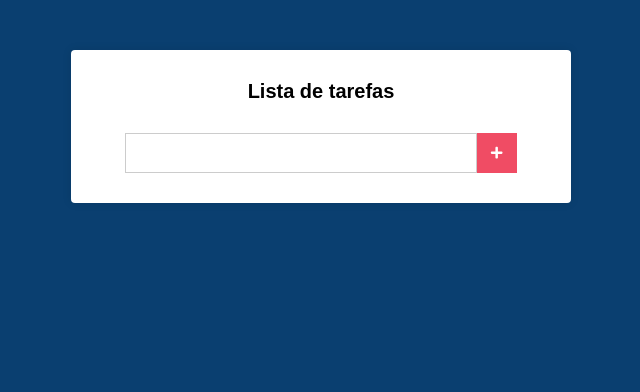
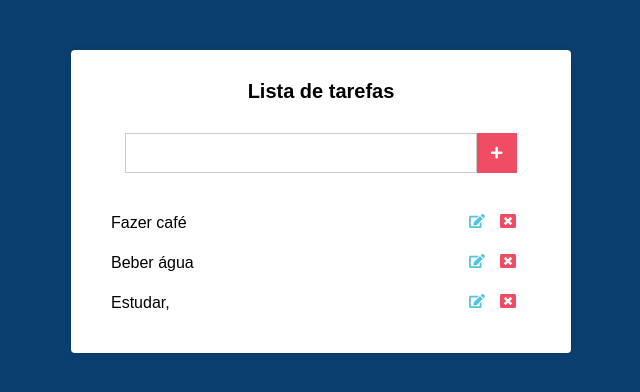
Before and after one commit to ArturCarvalho0/lista-tarefas, a React (Create React App) app: page / in a window 1280 px wide. Shown: the top 392 px of the page, without its empty margins (319-959 px from the left). Built offline with nearby package versions, Linux system fonts and the light colour scheme.

Commit message:
Estilizando as tarefas

```diff
--- a/src/components/Main.css
+++ b/src/components/Main.css
@@ -19,15 +19,15 @@
 }
 
 .form input[type="text"] {
-  height:40px;
-  padding:0 20px;
+  height: 40px;
+  padding: 0 20px;
   font-size: 20px;
   border: 1px solid #ccc;
   min-width: 80%;
 }
 
 .form button[type="submit"] {
-  border:none;
+  border: none;
   height: 40px;
   width: 40px;
   background: #f04c64;
@@ -36,3 +36,39 @@
   align-items: center;
   justify-content: center;
 }
+
+.tarefas {
+  margin-top: 30px;
+}
+
+.tarefas li {
+  display: flex;
+  align-items: center;
+  justify-content: space-between;
+  padding: 10px;
+  transition : all 600ms;
+}
+
+.tarefas li:hover {
+  background: #51c5de;
+}
+
+.tarefas li .edit {
+  margin-right: 15px;
+  color: #51c5de;
+}
+.tarefas li .delete {
+  margin-right: 15px;
+  color: #f04c64;
+}
+
+.tarefas li:hover .edit,
+.tarefas li:hover .delete {
+  color: #000;
+}
+
+.tarefas li .edit,
+.tarefas li .delete {
+  cursor: pointer;
+  transition: all 600ms;
+}
--- a/src/components/Main.js
+++ b/src/components/Main.js
@@ -1,11 +1,16 @@
 import React, { Component } from 'react';
 import './Main.css';
 
-import { FaPlus } from 'react-icons/fa';
+import { FaPlus, FaEdit, FaWindowClose } from 'react-icons/fa';
 
 export default class Main extends Component {
   state = {
     novaTarefa: '',
+    tarefas: [
+      'Fazer café',
+      'Beber água',
+      'Estudar,',
+    ],
   };
 
   handleChange = (e) => {
@@ -15,7 +20,7 @@
   };
 
   render() {
-    const { novaTarefa } = this.state;
+    const { novaTarefa, tarefas } = this.state;
 
     return (
       <div className="main">
@@ -26,6 +31,20 @@
             <FaPlus />
           </button>
         </form>
+
+        <ul className="tarefas">
+          {
+            tarefas.map((tarefa) => (
+              <li key={tarefa}>
+                {tarefa}
+                <div>
+                  <FaEdit className="edit" />
+                  <FaWindowClose className="delete" />
+                </div>
+              </li>
+            ))
+          }
+        </ul>
       </div>
     );
   }
```
